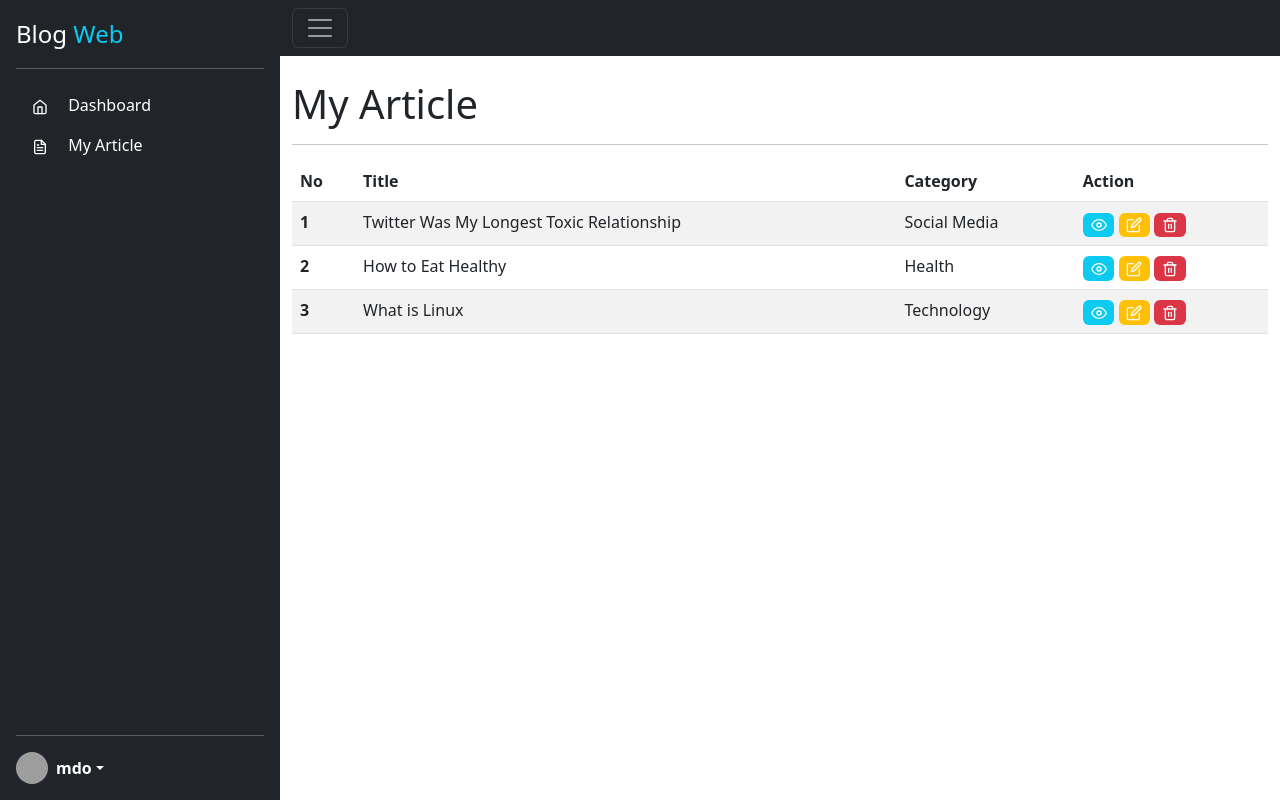
After one commit to argyaWicaksana/Blog-Web-Assignment, a PHP site: page /dashboard/list.php in a window 1280 px wide. The commit adds this page. Run offline with PHP 8.4, Linux system fonts and the light colour scheme; grey boxes are pictures that could not be loaded.

Commit message:
add dashboard page

```diff
--- a/css/style.css
+++ b/css/style.css
@@ -1,12 +1,4 @@
-/* h1{
-    text-align: center !important;
-} */
-
 .feather{
     width: 16px;
     height: 16px;
 }
-
-.login-btn:hover{
-    text-decoration: underline;
-}
--- /dev/null
+++ b/dashboard/list.php
@@ -0,0 +1,70 @@
+<?php include 'templates/header.php'; ?>
+
+<article class="mt-4 container">
+    <h1>My Article</h1>
+    <hr>
+    <table class="table table-striped">
+        <thead>
+            <tr>
+                <th scope="col">No</th>
+                <th scope="col">Title</th>
+                <th scope="col">Category</th>
+                <th scope="col">Action</th>
+            </tr>
+        </thead>
+        <tbody>
+            <tr>
+                <th scope="row">1</th>
+                <td>Twitter Was My Longest Toxic Relationship</td>
+                <td>Social Media</td>
+                <td>
+                    <a href="#" class="badge bg-info">
+                        <i data-feather="eye"></i>
+                    </a>
+                    <a href="#" class="badge bg-warning">
+                        <i data-feather="edit"></i>
+                    </a>
+                    <a href="#" class="badge bg-danger">
+                        <i data-feather="trash-2"></i>
+                    </a>
+                </td>
+            </tr>
+            <tr>
+                <th scope="row">2</th>
+                <td>How to Eat Healthy</td>
+                <td>Health</td>
+                <td>
+                    <a href="#" class="badge bg-info">
+                        <i data-feather="eye"></i>
+                    </a>
+                    <a href="#" class="badge bg-warning">
+                        <i data-feather="edit"></i>
+                    </a>
+                    <a href="#" class="badge bg-danger">
+                        <i data-feather="trash-2"></i>
+                    </a>
+                </td>
+            </tr>
+            <tr>
+                <th scope="row">3</th>
+                <td>What is Linux</td>
+                <td>Technology</td>
+                <td>
+                    <a href="#" class="badge bg-info">
+                        <i data-feather="eye"></i>
+                    </a>
+                    <a href="#" class="badge bg-warning">
+                        <i data-feather="edit"></i>
+                    </a>
+                    <a href="#" class="badge bg-danger">
+                        <i data-feather="trash-2"></i>
+                    </a>
+                </td>
+            </tr>
+        </tbody>
+    </table>
+</article>
+</main>
+</div>
+
+<?php include 'templates/footer.php'; ?>
--- /dev/null
+++ b/dashboard/templates/footer.php
@@ -0,0 +1,8 @@
+    <script>
+        feather.replace()
+    </script>
+    <script src="https://cdn.jsdelivr.net/npm/@popperjs/core@2.11.6/dist/umd/popper.min.js" integrity="sha384-oBqDVmMz9ATKxIep9tiCxS/Z9fNfEXiDAYTujMAeBAsjFuCZSmKbSSUnQlmh/jp3" crossorigin="anonymous"></script>
+    <script src="https://cdn.jsdelivr.net/npm/bootstrap@5.2.2/dist/js/bootstrap.min.js" integrity="sha384-IDwe1+LCz02ROU9k972gdyvl+AESN10+x7tBKgc9I5HFtuNz0wWnPclzo6p9vxnk" crossorigin="anonymous"></script>
+    </body>
+
+    </html>
--- /dev/null
+++ b/dashboard/templates/header.php
@@ -0,0 +1,65 @@
+<!DOCTYPE html>
+<html lang="en">
+
+<head>
+    <meta charset="UTF-8">
+    <meta http-equiv="X-UA-Compatible" content="IE=edge">
+    <meta name="viewport" content="width=device-width, initial-scale=1.0">
+    <title>Dashboard | Blog Web</title>
+    <link href="https://cdn.jsdelivr.net/npm/bootstrap@5.2.2/dist/css/bootstrap.min.css" rel="stylesheet" integrity="sha384-Zenh87qX5JnK2Jl0vWa8Ck2rdkQ2Bzep5IDxbcnCeuOxjzrPF/et3URy9Bv1WTRi" crossorigin="anonymous">
+    <script src="https://unpkg.com/feather-icons"></script>
+    <script src="https://ajax.googleapis.com/ajax/libs/jquery/3.6.1/jquery.min.js"></script>
+    <link rel="stylesheet" href="css/style.css">
+</head>
+
+<body class="h-100">
+    <!-- sidebar -->
+    <div class="d-flex ">
+        <div style="min-height: 100vh;">
+            <div class="collapse collapse-horizontal h-100 show" id="collapseWidthExample">
+                <div class="d-flex flex-column flex-shrink-0 p-3 text-white bg-dark h-100" style="width: 280px;">
+                    <a href="../" class="d-flex align-items-center mb-3 mb-md-0 me-md-auto text-white text-decoration-none">
+                        <span class="fs-4">Blog <span class="text-info">Web</span></span>
+                    </a>
+                    <hr>
+                    <ul class="nav nav-pills flex-column mb-auto">
+                        <li>
+                            <a href="index.php" class="nav-link text-white <?= str_contains($_SERVER['SCRIPT_NAME'], 'TugasBesar/dashboard/index.php') ? 'active': '' ?>">
+                                <i data-feather="home" class="me-3"></i>
+                                Dashboard
+                            </a>
+                        </li>
+                        <li>
+                            <a href="list.php" class="nav-link text-white <?= str_contains($_SERVER['SCRIPT_NAME'], 'TugasBesar/dashboard/list.php') ? 'active': '' ?>">
+                                <i data-feather="file-text" class="me-3"></i>
+                                My Article
+                            </a>
+                        </li>
+                    </ul>
+                    <hr>
+                    <div class="dropdown">
+                        <a href="#" class="d-flex align-items-center text-white text-decoration-none dropdown-toggle" id="dropdownUser1" data-bs-toggle="dropdown" aria-expanded="false">
+                            <img src="https://github.com/mdo.png" alt="" class="rounded-circle me-2" width="32" height="32">
+                            <strong>mdo</strong>
+                        </a>
+                        <ul class="dropdown-menu dropdown-menu-dark text-small shadow" aria-labelledby="dropdownUser1">
+                            <li><a class="dropdown-item" href="#">Settings</a></li>
+                            <li><a class="dropdown-item" href="#">Profile</a></li>
+                            <li>
+                                <hr class="dropdown-divider">
+                            </li>
+                            <li><a class="dropdown-item" href="#">Sign out</a></li>
+                        </ul>
+                    </div>
+                </div>
+
+            </div>
+        </div>
+        <main class="w-100">
+            <nav class="navbar navbar-dark bg-dark ms-auto">
+                <div class="container-fluid">
+                    <button class="navbar-toggler" type="button" data-bs-toggle="collapse" data-bs-target="#collapseWidthExample" aria-controls="collapseWidthExample" aria-expanded="true">
+                        <span class="navbar-toggler-icon"></span>
+                    </button>
+                </div>
+            </nav>
```
Also changed, not shown: dashboard/index.php (added, +10 -0 lines).
